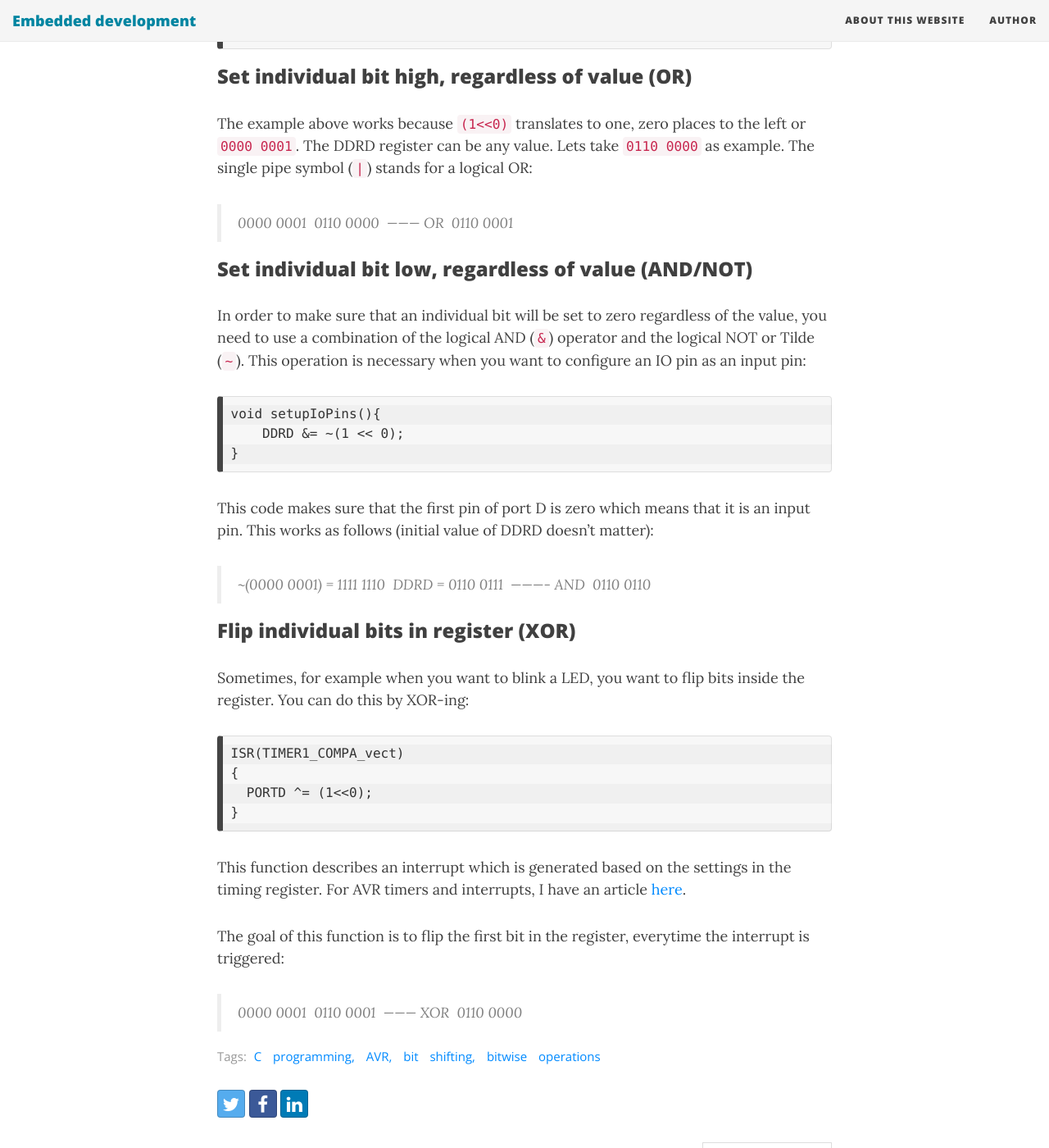
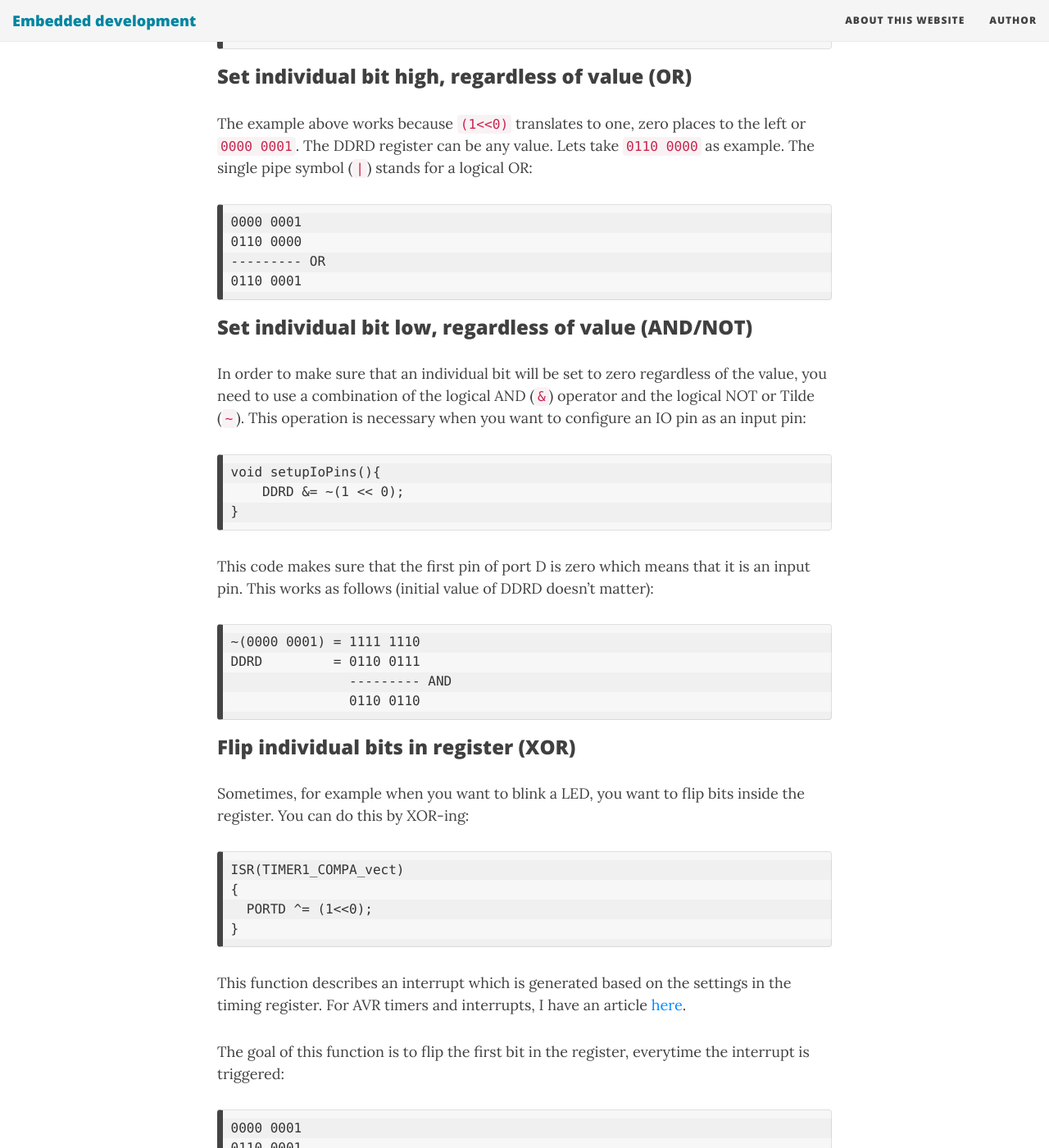
Before and after one commit to markvdlaan93/markvdlaan93.github.io, a Jekyll site: the page built from _posts/2019-10-25-avr-c-bitshifting.md, in a window 1280 px wide and 1400 px high, scrolled down 1556 px. Shown: the whole window at 82% size. Built offline with Jekyll 4.4.1, drawn with Linux system fonts in a browser that asks for light colours; nearby versions of some CDN libraries; comment, search, counter and statistics services are not loaded; part of the change alters nothing that is shown; some of the changed text lies outside the part shown.

Commit message:
Replace quotes for code blocks

````diff
--- a/_posts/2019-10-25-avr-c-bitshifting.md
+++ b/_posts/2019-10-25-avr-c-bitshifting.md
@@ -50,10 +50,12 @@ void main(){
 ### Set individual bit high, regardless of value (OR)
 
 The example above works because `(1<<0)` translates to one, zero places to the left or `0000 0001`. The DDRD register can be any value. Lets take `0110 0000` as example. The single pipe symbol (`|`) stands for a logical OR:
-> 0000 0001&nbsp;
-> 0110 0000&nbsp;
-> --------- OR&nbsp;
-> 0110 0001
+```
+0000 0001
+0110 0000
+--------- OR
+0110 0001
+```
 
 ### Set individual bit low, regardless of value (AND/NOT)
 
@@ -65,10 +67,12 @@ void setupIoPins(){
 ```
 
 This code makes sure that the first pin of port D is zero which means that it is an input pin. This works as follows (initial value of DDRD doesn't matter):
-> ~(0000 0001) = 1111 1110&nbsp;
-> DDRD         = 0110 0111&nbsp;
->               ---------- AND&nbsp;
->                0110 0110
+```
+~(0000 0001) = 1111 1110
+DDRD         = 0110 0111
+               --------- AND
+               0110 0110
+```
 
 ### Flip individual bits in register (XOR)
 
@@ -84,7 +88,9 @@ ISR(TIMER1_COMPA_vect)
 This function describes an interrupt which is generated based on the settings in the timing register. For AVR timers and interrupts, I have an article [here]({{ site.baseurl }}{% link _posts/2019-10-29-avr-c-timer.md %}).
 
 The goal of this function is to flip the first bit in the register, everytime the interrupt is triggered:
-> 0000 0001&nbsp;
-> 0110 0001&nbsp;
-> --------- XOR&nbsp;
-> 0110 0000
+```
+0000 0001
+0110 0001
+--------- XOR
+0110 0000
+```
````
